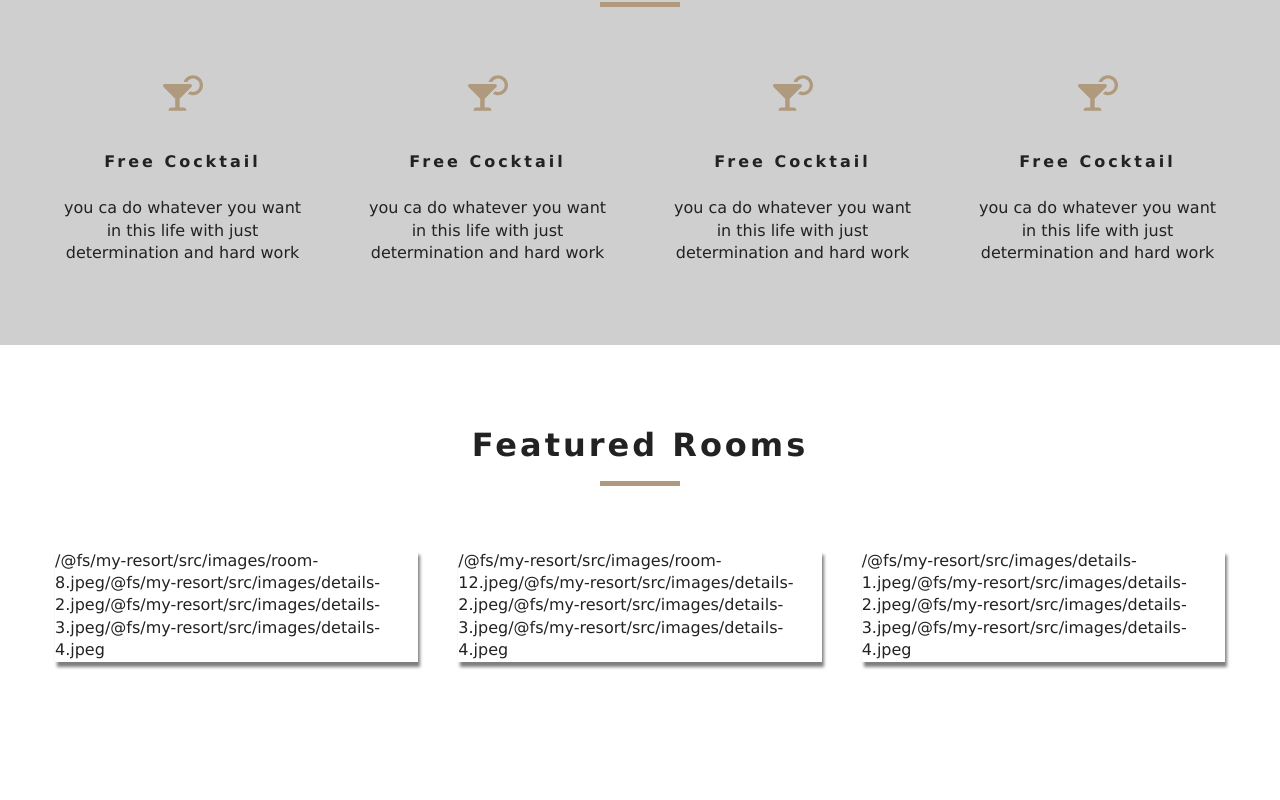
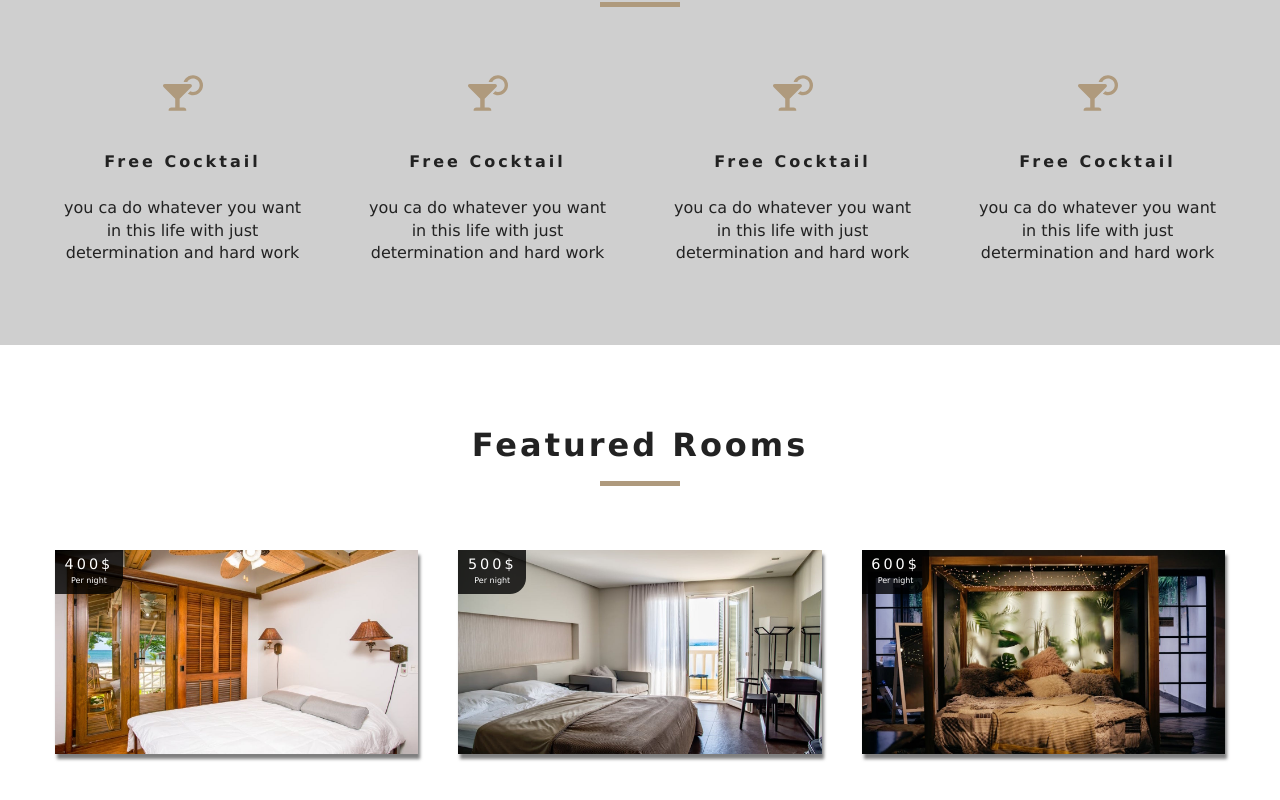
Before and after one commit to mohamed-bouzerouata/Beach_Resort, a React (Create React App) app in the folder my-resort/: page / in a window 1280 px wide. Shown: the part 934-1734 px from the top of the page. Before the commit the page ends 1676 px from the top, so only its background shows below. Built offline with nearby package versions, Linux system fonts and the light colour scheme.

Commit message:
Room component

```diff
--- a/my-resort/src/components/Room.js
+++ b/my-resort/src/components/Room.js
@@ -1,12 +1,23 @@
 import React from 'react'
+import defaultImg from '../images/room-1.jpeg'
+import {Link} from 'react-router-dom'
 
 const Room = ({room}) => {
+    const { name, slug, images , price} = room;
     return (
-        <div className='room'>
+        <article className='room'>
             <div className='img-container'>
-                {room.images}
+                <img src={images[0] || defaultImg }  alt='Single room' />
+                <div className='price-top'>
+                    <h6>{price}$</h6>
+                    <p>Per night</p>
+                </div>
+                <Link to={`/rooms/${slug}`}
+                    className='btn-primary room-link'>
+                        Featured
+                </Link>
             </div>
-        </div>
+        </article>
     )
 }
 
```
